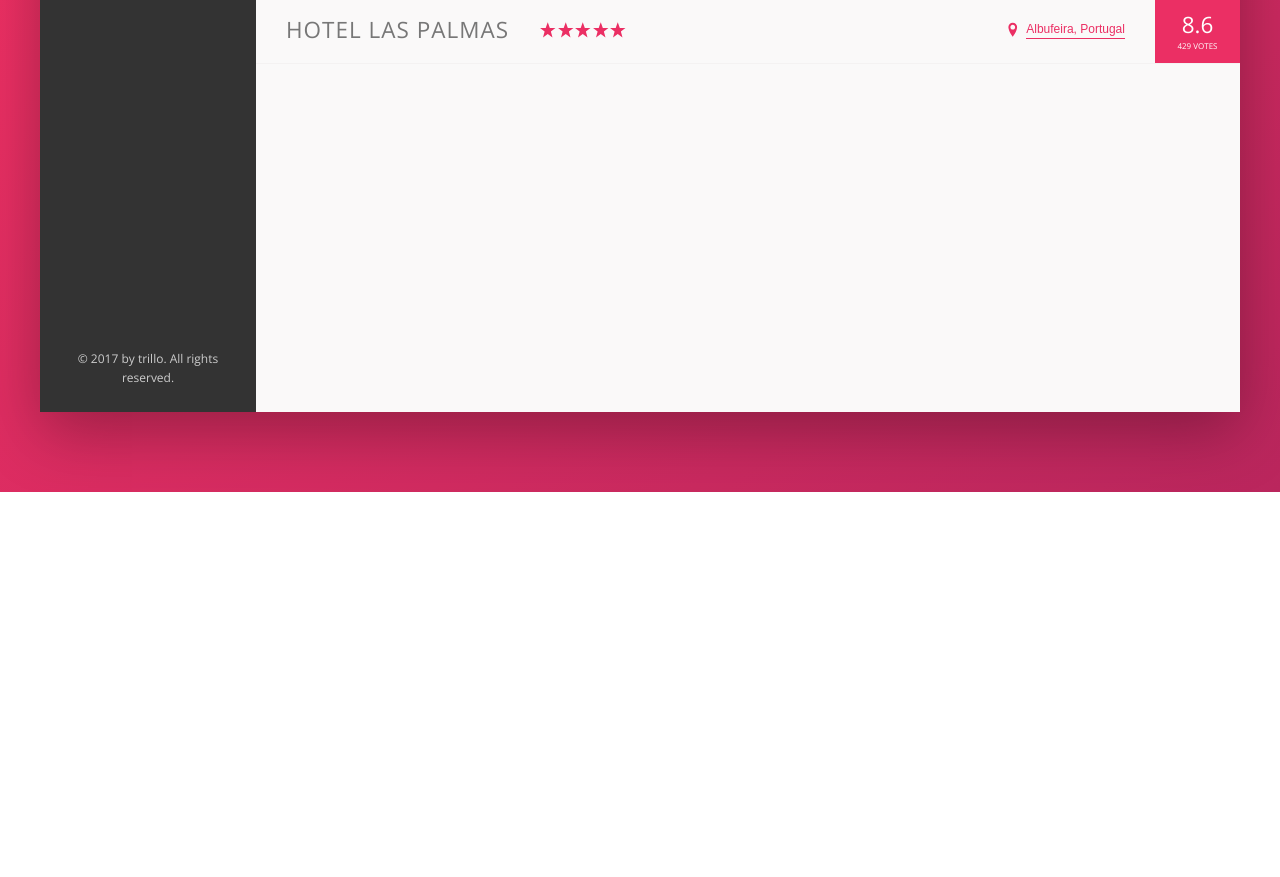
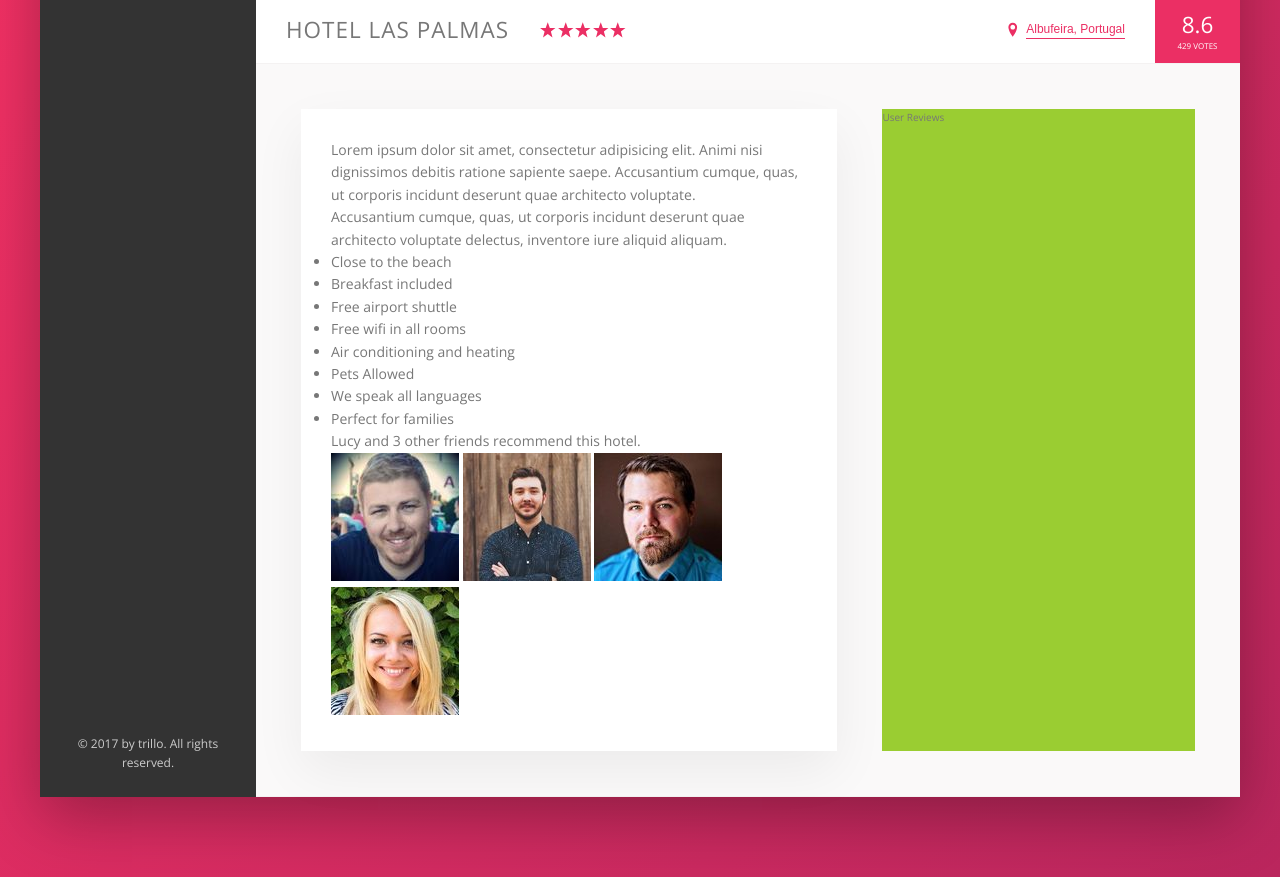
Before and after one commit to jordnlnn/trillo-project, a plain HTML site: page index.html in a window 1280 px wide. Shown: the part 538-1415 px from the top of the page. Before the commit the page ends 1030 px from the top, so only its background shows below. Drawn offline with nearby package versions, Linux system fonts and the light colour scheme.

Commit message:
Built the layout for the description and recommendation section.

```diff
--- a/css/style.css
+++ b/css/style.css
@@ -22,7 +22,9 @@ Grey dark 3: #999
   --color-grey-dark-1: #333;
   --color-grey-dark-2: #777;
   --color-grey-dark-3: #999;
-  --shadow-dark: 0 2rem 6rem rgba(0, 0, 0, 0.3); }
+  --shadow-dark: 0 2rem 6rem rgba(0, 0, 0, 0.3);
+  --shadow-light: 0 2rem 5rem rgba(0, 0, 0, 0.06);
+  --line: 1px solid var(--color-grey-light-2); }
 
 * {
   margin: 0;
@@ -58,7 +60,7 @@ body {
   font-size: 1.4rem;
   height: 7rem;
   background-color: #fff;
-  border-bottom: 1px solid var(--color-grey-light-2);
+  border-bottom: var(--line);
   display: flex;
   justify-content: space-between;
   align-items: center; }
@@ -74,7 +76,25 @@ body {
   justify-content: space-between; }
 
 .hotel-view {
-  height: 80rem;
+  background-color: #fff;
+  flex: 1; }
+
+.detail {
+  display: flex;
+  padding: 4.5rem;
+  background-color: var(--color-grey-light-1);
+  border-bottom: var(--line); }
+
+.description {
+  font-size: 1.4rem;
+  background-color: #fff;
+  box-shadow: var(--shadow-light);
+  padding: 3rem;
+  flex: 0 0 60%;
+  margin-right: 4.5rem; }
+
+.user-reviews {
+  background-color: yellowgreen;
   flex: 1; }
 
 .logo {
@@ -210,7 +230,8 @@ body {
 .overview {
   display: flex;
   align-items: center;
-  border-bottom: 1px solid var(--color-grey-light-2); }
+  background-color: #fff;
+  border-bottom: var(--line); }
   .overview__heading {
     font-size: 2.25rem;
     font-weight: 300;
--- a/index.html
+++ b/index.html
@@ -161,6 +161,47 @@
               <div class="overview__rating-count">429 votes</div>
             </div>
           </div>
+
+          <div class="detail">
+            <div class="description">
+              <p class="paragraph">
+                Lorem ipsum dolor sit amet, consectetur adipisicing elit. Animi
+                nisi dignissimos debitis ratione sapiente saepe. Accusantium
+                cumque, quas, ut corporis incidunt deserunt quae architecto
+                voluptate.
+              </p>
+              <p class="paragraph">
+                Accusantium cumque, quas, ut corporis incidunt deserunt quae
+                architecto voluptate delectus, inventore iure aliquid aliquam.
+              </p>
+
+              <ul class="list">
+                <li class="list__item">Close to the beach</li>
+                <li class="list__item">Breakfast included</li>
+                <li class="list__item">Free airport shuttle</li>
+                <li class="list__item">Free wifi in all rooms</li>
+                <li class="list__item">Air conditioning and heating</li>
+                <li class="list__item">Pets Allowed</li>
+                <li class="list__item">We speak all languages</li>
+                <li class="list__item">Perfect for families</li>
+
+              </ul>
+
+              <div class="recommend">
+                <p class="recommend__count">
+                  Lucy and 3 other friends recommend this hotel.
+                  <div class="recommend__friends">
+                    <img src="img/user-3.jpg" alt="Friend 1" class="recommend__photo">
+                    <img src="img/user-4.jpg" alt="Friend 2" class="recommend__photo">
+                    <img src="img/user-5.jpg" alt="Friend 3" class="recommend__photo">
+                    <img src="img/user-6.jpg" alt="Friend 4" class="recommend__photo">
+                  </div>
+                </p>
+              </div>
+            </div>
+
+            <div class="user-reviews">User Reviews</div>
+          </div>
         </main>
       </div>
     </div>
--- a/sass/_base.scss
+++ b/sass/_base.scss
@@ -27,6 +27,9 @@ Grey dark 3: #999
   --color-grey-dark-3: #999;
 
   --shadow-dark: 0 2rem 6rem rgba(0, 0, 0, 0.3);
+  --shadow-light: 0 2rem 5rem rgba(0, 0, 0, 0.06);
+
+  --line: 1px solid var(--color-grey-light-2);
 }
 
 * {
--- a/sass/_components.scss
+++ b/sass/_components.scss
@@ -202,7 +202,8 @@
 .overview {
   display: flex;
   align-items: center;
-  border-bottom: 1px solid var(--color-grey-light-2);
+  background-color: #fff;
+  border-bottom: var(--line);
 
   &__heading {
     font-size: 2.25rem;
--- a/sass/_layout.scss
+++ b/sass/_layout.scss
@@ -11,7 +11,7 @@
   font-size: 1.4rem;
   height: 7rem;
   background-color: #fff;
-  border-bottom: 1px solid var(--color-grey-light-2);
+  border-bottom: var(--line);
 
   display: flex;
   justify-content: space-between;
@@ -33,7 +33,28 @@
 }
 
 .hotel-view {
-  height: 80rem;
+  background-color: #fff;
 
   flex: 1;
 }
+
+.detail {
+  display: flex;
+  padding: 4.5rem;
+  background-color: var(--color-grey-light-1);
+  border-bottom: var(--line);
+}
+
+.description {
+  font-size: 1.4rem;
+  background-color: #fff;
+  box-shadow: var(--shadow-light);
+  padding: 3rem;
+  flex: 0 0 60%;
+  margin-right: 4.5rem;
+}
+
+.user-reviews {
+  background-color: yellowgreen;
+  flex: 1;
+}
```
